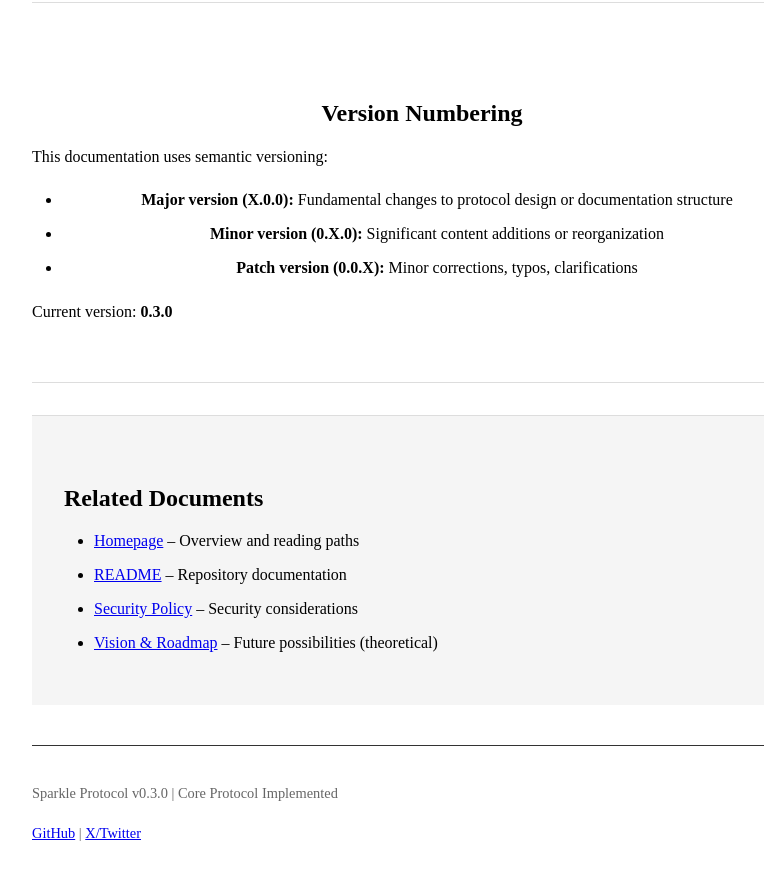
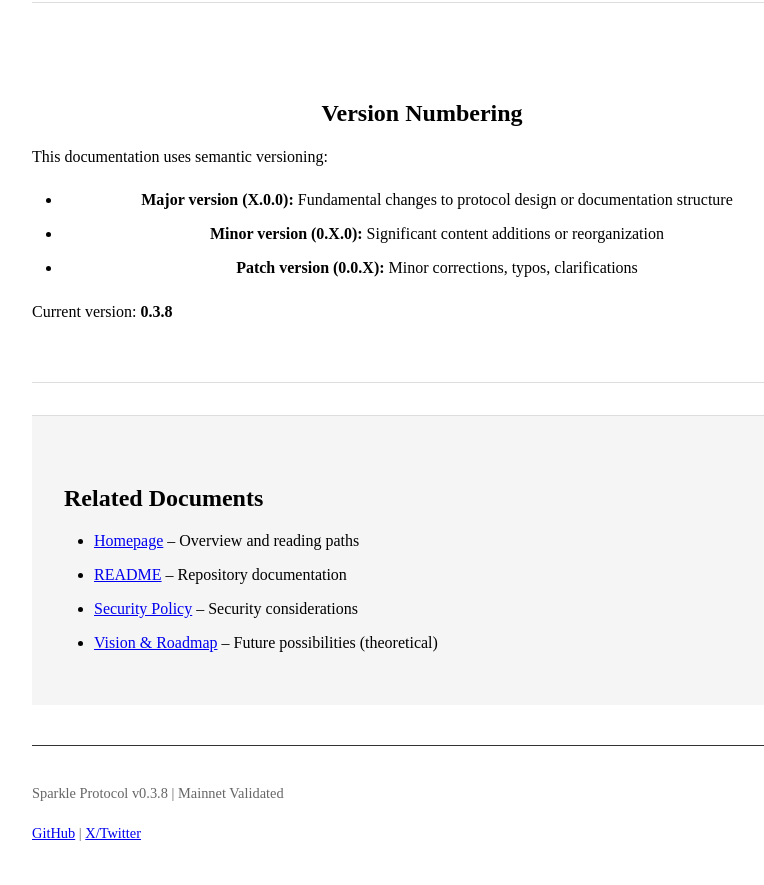
Before and after one commit to rehansahab/Sparkle-Protocol, a website: page website/changelog.html in a window 1280 px wide. Shown: the part 5135-6020 px from the top of the page, without its empty margins (218-982 px from the left). Drawn offline with Linux system fonts and the light colour scheme.

Commit message:
Update version to 0.3.8 - Mainnet Validated

```diff
--- a/website/changelog.html
+++ b/website/changelog.html
@@ -266,7 +266,7 @@
                         <li><strong>Patch version (0.0.X):</strong> Minor corrections, typos, clarifications</li>
                     </ul>
 
-                    <p>Current version: <strong>0.3.0</strong></p>
+                    <p>Current version: <strong>0.3.8</strong></p>
                 </div>
             </section>
 
@@ -283,7 +283,7 @@
     </main>
 
     <footer class="document-footer">
-        <p>Sparkle Protocol v0.3.0 | Core Protocol Implemented</p>
+        <p>Sparkle Protocol v0.3.8 | Mainnet Validated</p>
         <p><a href="https://github.com/ProtocolSparkle/Sparkles-Protocol">GitHub</a> | <a href="https://x.com/SparkleProtocol">X/Twitter</a></p>
     </footer>
 </body>
```
